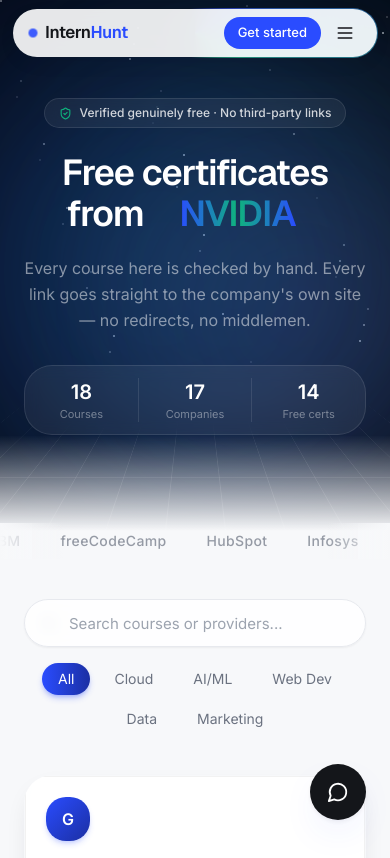
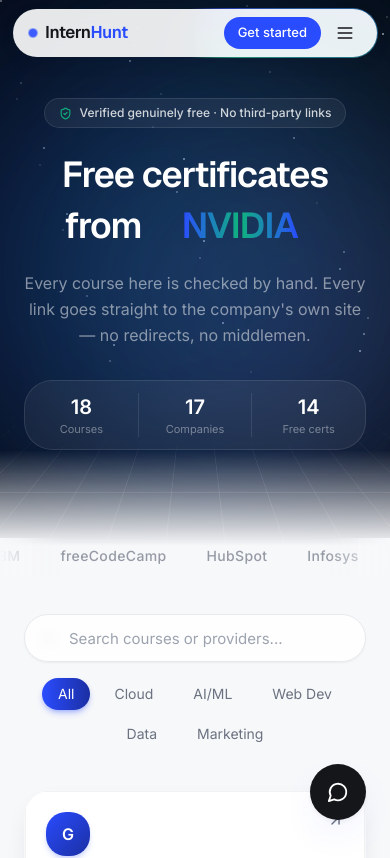
Before and after one commit to robinverma703/internhunt, a Next.js app: page /free-courses in a window 390 px wide. Shown: the top 858 px of the page. Built offline with nearby package versions, Linux system fonts and the light colour scheme.

Commit message:
hero polish, more rotating names, softer fade

```diff
--- a/app/free-courses/page.tsx
+++ b/app/free-courses/page.tsx
@@ -54,8 +54,11 @@
   "Google", "Microsoft", "AWS", "NVIDIA", "IBM", "freeCodeCamp", "HubSpot", "Infosys",
   "Cisco", "Salesforce", "Oracle", "Fortinet", "Palo Alto Networks", "Alison", "Kaggle", "Great Learning",
 ];
-const ROTATING_NAMES = ["Google", "Microsoft", "AWS", "NVIDIA", "Salesforce"];
-
+const ROTATING_NAMES = [
+  "Google", "Microsoft", "AWS", "NVIDIA", "IBM", "Cisco", "Salesforce",
+  "Fortinet", "Palo Alto Networks", "HubSpot", "Infosys", "freeCodeCamp",
+  "Kaggle", "Great Learning", "Meta", "Khan Academy", "HP LIFE",
+];
 function RotatingWord() {
   const [i, setI] = useState(0);
   useEffect(() => {
@@ -63,7 +66,7 @@
     return () => clearInterval(id);
   }, []);
   return (
-    <span className="relative inline-block h-[1.15em] min-w-[7ch] align-bottom overflow-hidden">
+        <span className="relative inline-block h-[1.2em] min-w-[7ch] overflow-hidden pb-1 align-baseline">
       <AnimatePresence mode="wait">
         <motion.span
           key={ROTATING_NAMES[i]}
@@ -326,10 +329,12 @@
               Verified genuinely free &middot; No third-party links
             </span>
 
-            <h1 className="mx-auto mt-6 max-w-2xl text-4xl font-semibold leading-[1.15] tracking-tight text-white md:text-5xl">
+                        <h1 className="mx-auto mt-6 max-w-2xl text-4xl font-semibold leading-[1.3] tracking-tight text-white md:text-5xl">
               Free certificates
               <br />
-              from <RotatingWord />
+              <span className="mt-1 inline-flex items-baseline gap-3">
+                from <RotatingWord />
+              </span>
             </h1>
 
             <motion.p
@@ -363,7 +368,7 @@
         </section>
 
         {/* fade into light content */}
-        <div className="pointer-events-none absolute inset-x-0 bottom-0 h-24 bg-gradient-to-b from-transparent to-paper" />
+               <div className="pointer-events-none absolute inset-x-0 bottom-0 h-48 bg-gradient-to-b from-transparent via-transparent to-paper" />
       </div>
       {/* ===== END DARK HERO ===== */}
 
```
